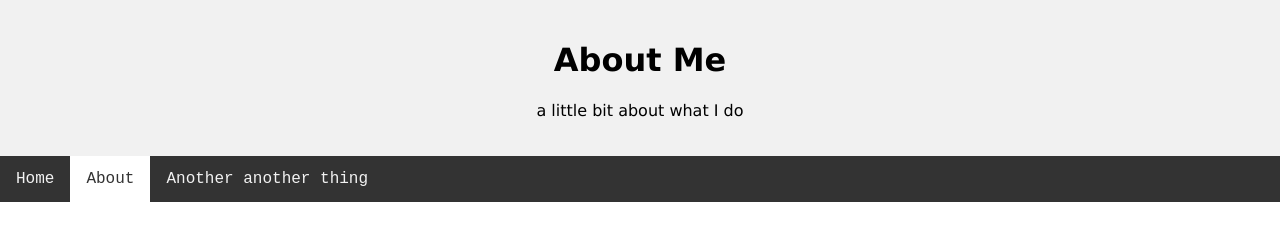
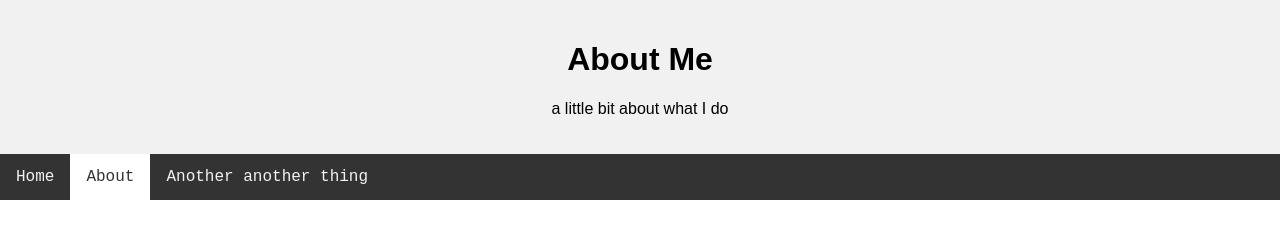
Before and after one commit to SlaXolotl17/slaxolotl17.github.io, a plain HTML site: page about.html in a window 1280 px wide. Drawn offline with Linux system fonts and the light colour scheme.

Commit message:
Update Base.css

```diff
--- a/Styles/Base.css
+++ b/Styles/Base.css
@@ -8,7 +8,7 @@ body {
   background-color: #f1f1f1;
   padding: 20px;
   text-align: center;
-  font-family:'Lucida Sans', 'Lucida Sans Regular', 'Lucida Grande', 'Lucida Sans Unicode', Geneva, Verdana, sans-serif
+  font-family: sans-serif
 }
 
 /* Style the top navigation bar */
```
